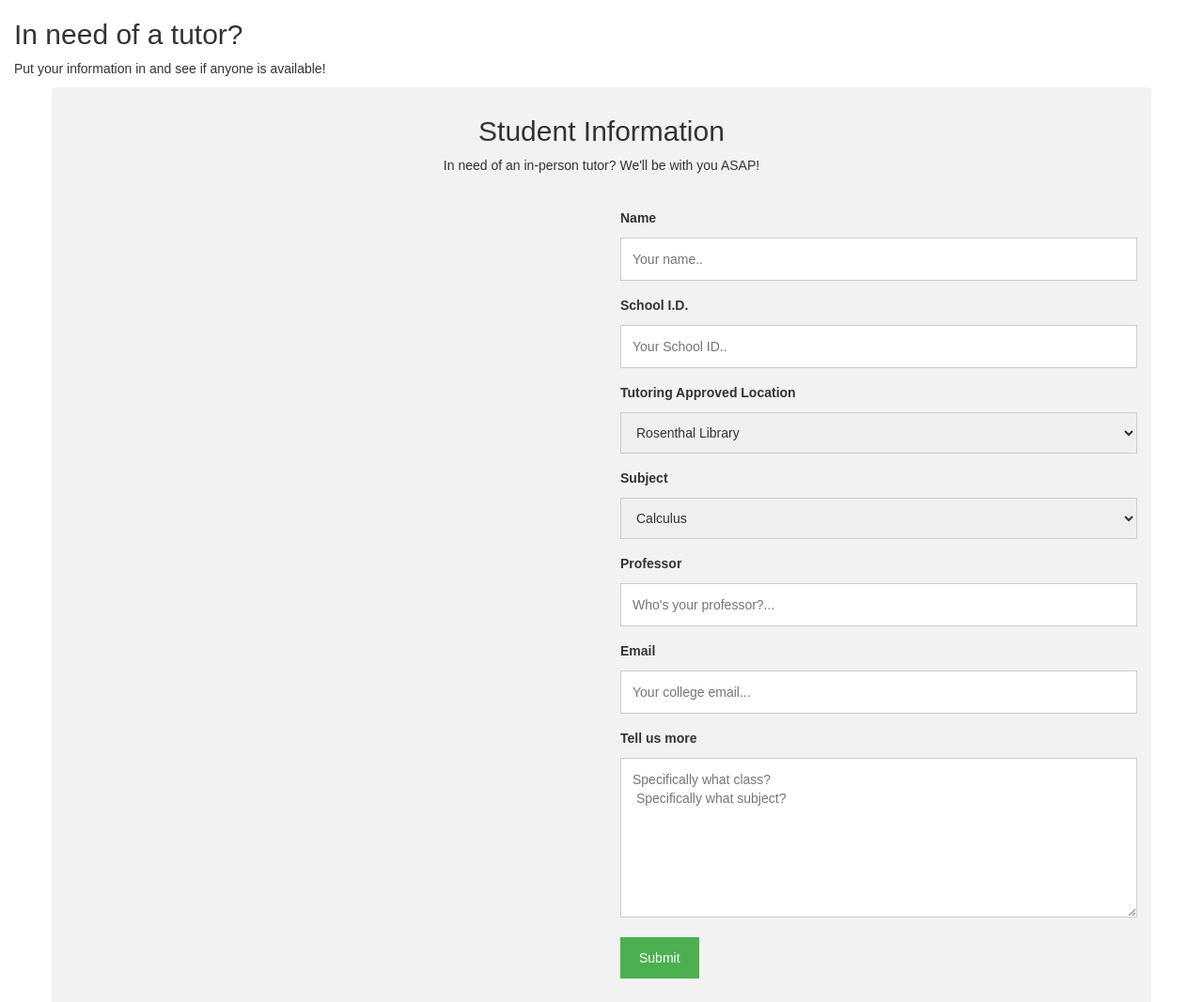
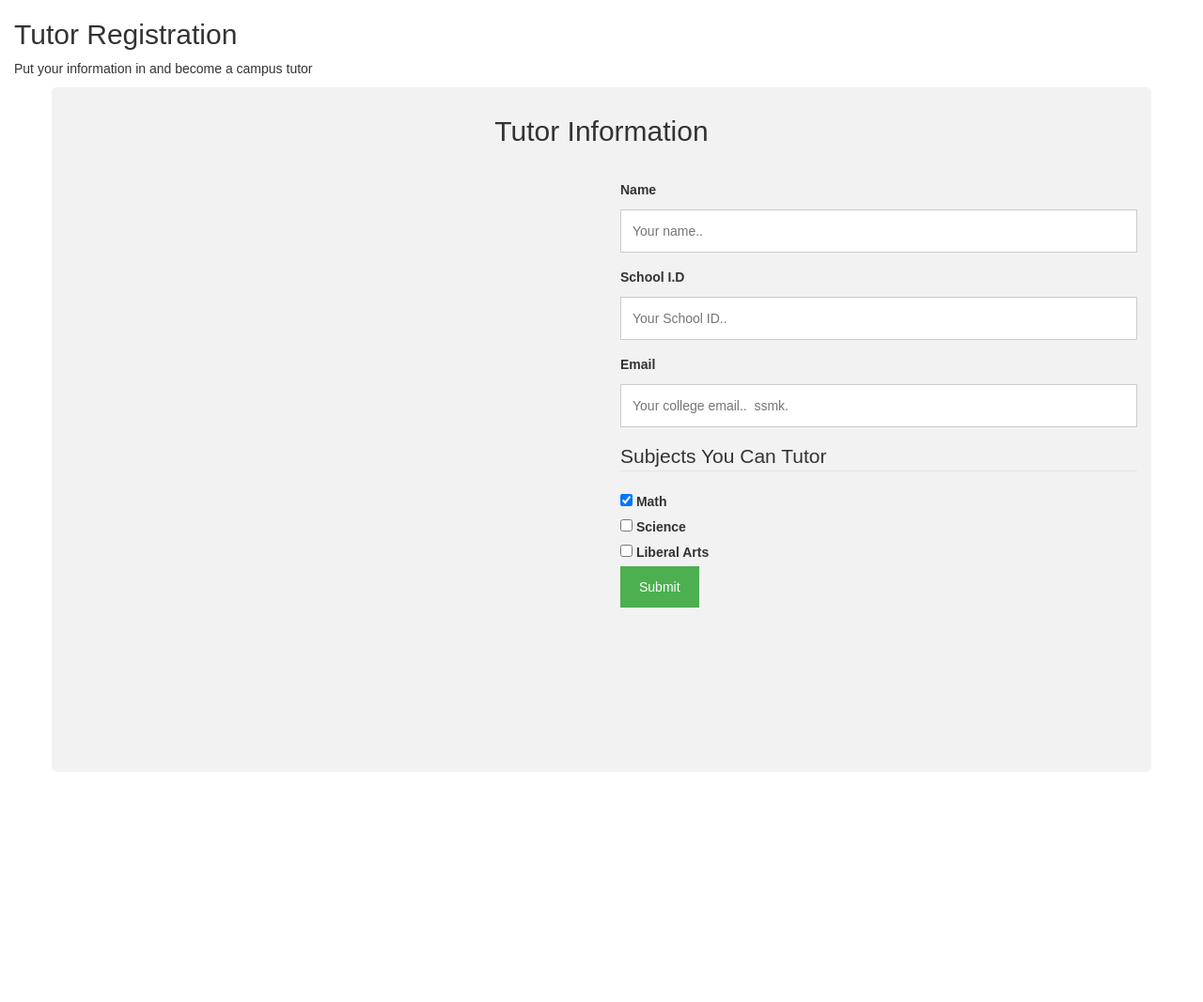
Before and after one commit to dannyp99/TutorMeNow, a plain HTML site: page Student/index.html in a window 1280 px wide. Shown: the top 1067 px of the page at 94% size. After the commit the page ends 837 px from the top, so only its background shows below. Drawn offline with Linux system fonts and the light colour scheme.

Commit message:
Dad Merge
Merged the code of Saad and Danny

```diff
--- a/Student/index.html
+++ b/Student/index.html
@@ -1,7 +1,7 @@
 <!DOCTYPE html>
 <html>
   <head>
-    <title>need a tutor</title>
+    <title>Am a tutor</title>
     <meta charset="utf-8">
     <meta name="viewport" content="initial-scale=1.0">
     <meta name="author" content="kodeWeave">
@@ -89,45 +89,54 @@ input[type=submit]:hover {
 </head>
 <body>
 
-<h2>In need of a tutor?</h2>
-<p>Put your information in and see if anyone is available!</p>
+<h2>Tutor Registration</h2>
+<p>Put your information in and become a campus tutor</p>
 
 <div class="container">
   <div style="text-align:center">
-    <h2>Student Information</h2>
-    <p>In need of an in-person tutor? We'll be with you ASAP!</p>
+    <h2>Tutor Information</h2>
+    <p></p>
   </div>
   <div class="row">
     <div class="column">
-      <div id="map" style="width:100%;height:500px"></div>
+      <div id="map" style="width:100%;height:600px"></div>
     </div>
     <div class="column">
       <form id="contact-form">
         <label for="name">Name</label>
         <input type="text" id="name" name="name" placeholder="Your name..">
-        <label for="scid">School I.D.</label>
+        <label for="scid">School I.D</label>
         <input type="text" id="scid" name="schoolid" placeholder="Your School ID..">
-        <label for="location">Tutoring Approved Location</label>
-        <select id="location" name="location">
-          <option value="library">Rosenthal Library</option>
-          <option value="studentcenter">QC Student Center</option>
-          <option value="keiley">Keiley Hall 303 </option>
-        </select>
-        <label for="subject">Subject</label>
-        <select id="subject" name="subject">
-          <option value="math">Calculus</option>
-          <option value="science">Physics</option>
-          <option value="english">English</option>
-          <option value="csc">Computer Science</option>
-        </select>
-         <label for="prof">Professor</label>
-        <input type="text" id="prof" name="prof" placeholder="Who's your professor?...">
-         <label for="email">Email</label>
-        <input type="text" id="email" name="email" placeholder="Your college email...">
 
 
-        <label for="topic">Tell us more</label>
-        <textarea id="topic" name="topic" placeholder="Specifically what class? &#10; Specifically what subject?"   style="height:170px"></textarea>
+
+         <label for="email">Email</label>
+        <input type="text" id="email" name="email" placeholder="Your college email..  ssmk.">
+        <fieldset>
+    <legend>Subjects You Can Tutor</legend>
+
+    <div>
+        <input type="checkbox" id="math" name="feature"
+               value="math" checked />
+        <label for="scales">Math</label>
+    </div>
+
+    <div>
+        <input type="checkbox" id="science" name="feature"
+               value="science" />
+        <label for="horns">Science</label>
+    </div>
+
+    <div>
+        <input type="checkbox" id="claws" name="feature"
+               value="claws" />
+        <label for="claws">Liberal Arts</label>
+    </div>
+
+</fieldset>
+
+
+
         <input type="submit" value="Submit">
       </form>
     </div>
--- a/Student/js/index.js
+++ b/Student/js/index.js
@@ -1,3 +1,7 @@
+function uuid() {
+    return crypto.getRandomValues(new Uint32Array(4)).join('-');
+}
+
 $(document).ready(function() {
   $('#contact-form').submit(function(e) {
     var name    = document.getElementById('name')
@@ -42,6 +46,7 @@ $(document).ready(function() {
     }else{
       e.preventDefault();
       $(this).get(0).reset();
+      var unique = uuid();
       alertify.success("Request Sent");
    }
   });
```
